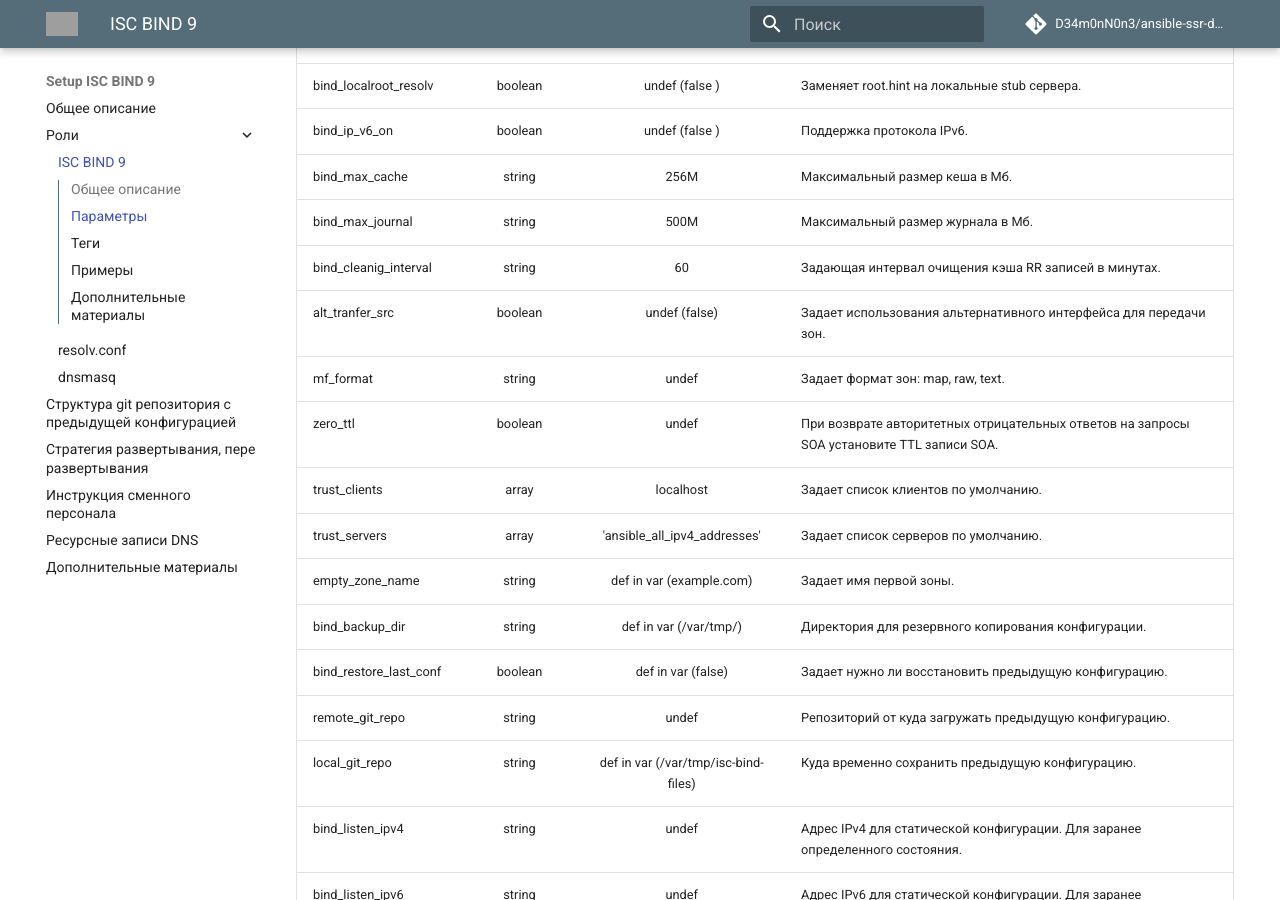
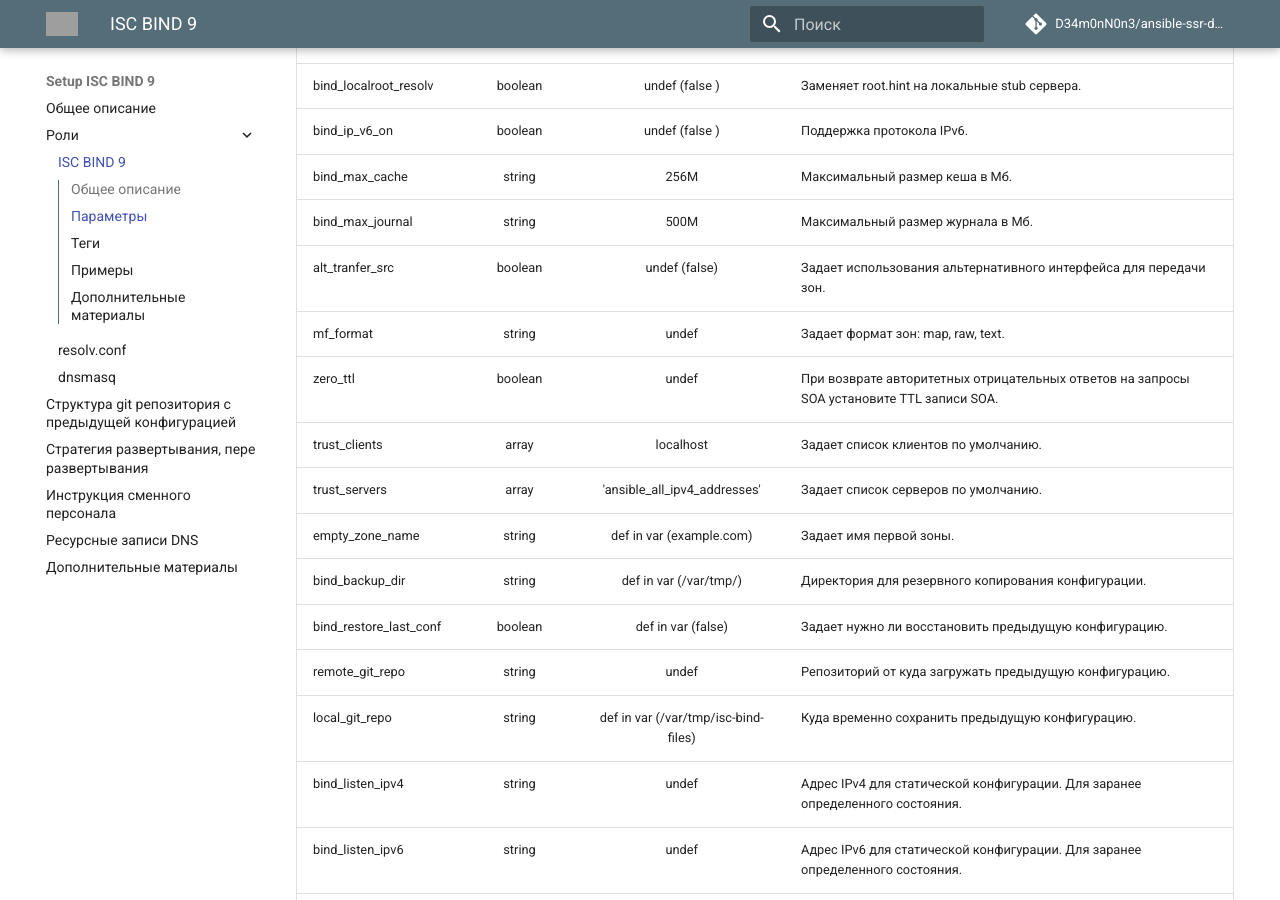
Before and after one commit to D34m0nN0n3/ansible-ssr-dns, an MkDocs documentation site: the page built from docs/roles/dns_server.md, in a window 1280 px wide and 900 px high, scrolled down 2571 px. Built offline with MkDocs 1.6.1 and Material for MkDocs 9.7.7, drawn with Linux system fonts in a browser that asks for light colours; a script that is not in the unit is left out; comment, search, counter and statistics services are not loaded; grey boxes are pictures that could not be loaded.

Commit message:
Update dns_server.md

```diff
--- a/docs/roles/dns_server.md
+++ b/docs/roles/dns_server.md
@@ -51,7 +51,6 @@
 | bind_ip_v6_on          |    boolean     |           undef (false  )            | Поддержка протокола IPv6.                                                                                                    |
 | bind_max_cache         |     string     |                 256M                 | Максимальный размер кеша в Мб.                                                                                               |
 | bind_max_journal       |     string     |                 500M                 | Максимальный размер журнала в Мб.                                                                                            |
-| bind_cleanig_interval  |     string     |                  60                  | Задающая интервал очищения кэша RR записей в минутах.                                                                        |
 | alt_tranfer_src        |    boolean     |            undef (false)             | Задает использования альтернативного интерфейса для передачи зон.                                                            |
 | mf_format              |     string     |                undef                 | Задает формат зон: map, raw, text.                                                                                           |
 | zero_ttl               |    boolean     |                undef                 | При возврате авторитетных отрицательных ответов на запросы SOA установите TTL записи SOA.                                    |
```
